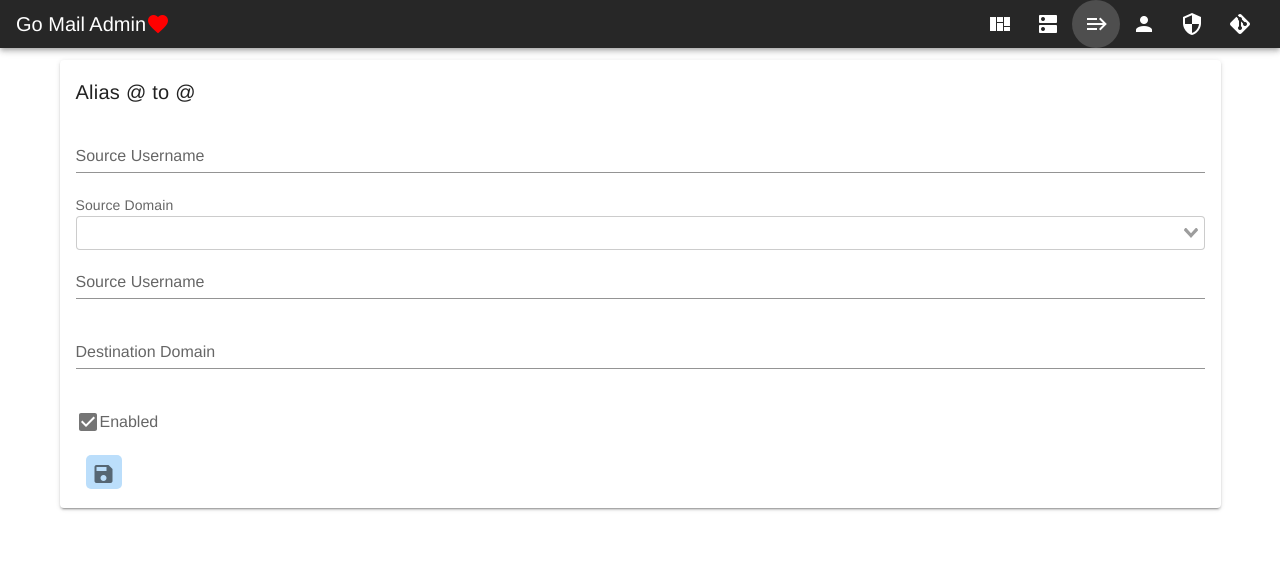
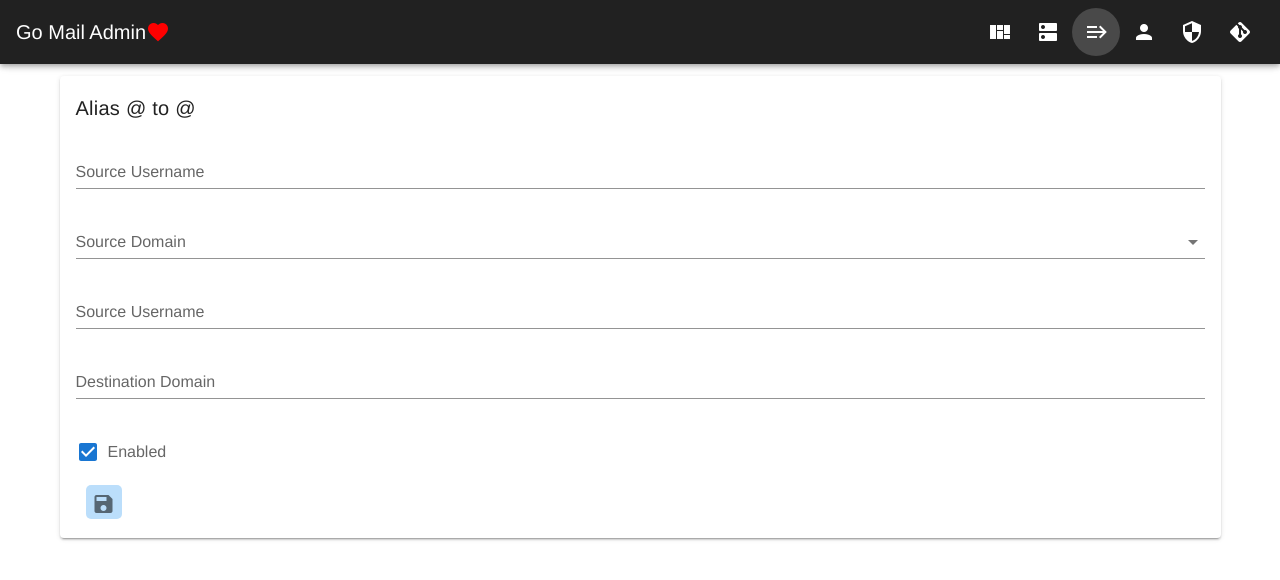
Before and after one commit to kekskurse/go-mail-admin, a Vue app in the folder mailserver-configurator-client/: page /alias/new in a window 1280 px wide. Shown: the top 580 px of the page. Built offline with nearby package versions, Linux system fonts and the light colour scheme; no server answers; what vue-sweetalert2 would draw is missing.

Commit message:
Remove vueselect

```diff
--- a/mailserver-configurator-client/src/App.vue
+++ b/mailserver-configurator-client/src/App.vue
@@ -1,6 +1,6 @@
 <template>
 
-  <div id="app">
+  <v-app>
     <Topbar></Topbar>
     <v-content>
 
@@ -9,7 +9,7 @@
 
     </v-content>
 
-  </div>
+  </v-app>
 </template>
 <script>
   import Topbar from "./components/Topbar";
--- a/mailserver-configurator-client/src/components/Topbar.vue
+++ b/mailserver-configurator-client/src/components/Topbar.vue
@@ -1,8 +1,8 @@
 <template>
     <div>
         <v-app-bar
-                color="deep-purple accent-4"
-                dense
+                color="#212121"
+
                 dark
         >
 
--- a/mailserver-configurator-client/src/main.js
+++ b/mailserver-configurator-client/src/main.js
@@ -3,13 +3,9 @@ import App from './App.vue'
 import vuetify from './plugins/vuetify';
 import router from './router'
 import VueSweetalert2 from 'vue-sweetalert2';
-import vSelect from 'vue-select'
 
 import 'sweetalert2/dist/sweetalert2.min.css';
 Vue.use(VueSweetalert2);
-
-import 'vue-select/dist/vue-select.css';
-Vue.component('v-select2', vSelect)
 
 Vue.config.productionTip = false
 
--- a/mailserver-configurator-client/src/views/AccountEdit.vue
+++ b/mailserver-configurator-client/src/views/AccountEdit.vue
@@ -6,8 +6,7 @@
                 <v-card-text>
                     <span v-if="!account.id">
                         <v-text-field v-model="account.username" label="Username" placeholder="Username"></v-text-field>
-                        <label>Domain</label>
-                         <v-select2 v-model="account.domain" data-app="true" :options="domainNames" label="Destination-Domain"></v-select2>
+                         <v-select v-model="account.domain" data-app="true" :items="domainNames" label="Destination-Domain"></v-select>
                         <v-text-field v-model="account.password" label="Password" type="password" placeholder="Password"></v-text-field>
                     </span>
                     <v-text-field v-model="account.quota" label="Quota" placeholder="Quota"></v-text-field>
--- a/mailserver-configurator-client/src/views/AliasEdit.vue
+++ b/mailserver-configurator-client/src/views/AliasEdit.vue
@@ -9,8 +9,11 @@
                         placeholder="Source Username"
                         label="Source Username"
                         ></v-text-field>
-                    <label>Source Domain</label>
-                    <v-select2 v-model="alias.source_domain" data-app="true" :options="domainNames" label="Destination-Domain"></v-select2>
+                    <v-select
+                            :items="domainNames"
+                            label="Source Domain"
+                            v-model="alias.source_domain"
+                    ></v-select>
                     <v-text-field
                             v-model="alias.destination_username"
                             placeholder="Source Username"
@@ -82,7 +85,8 @@
         },
         data: () => ({
             alias: {"enabled": true},
-            domainNames: []
+            domainNames: [],
+            sample: ["abc", "asd", "sdf"]
         }),
     }
 </script>
```
Also changed, not shown: mailserver-configurator-client/package.json (+8 -9 lines), 1 other file (tests, documents, lock files or other folders).
